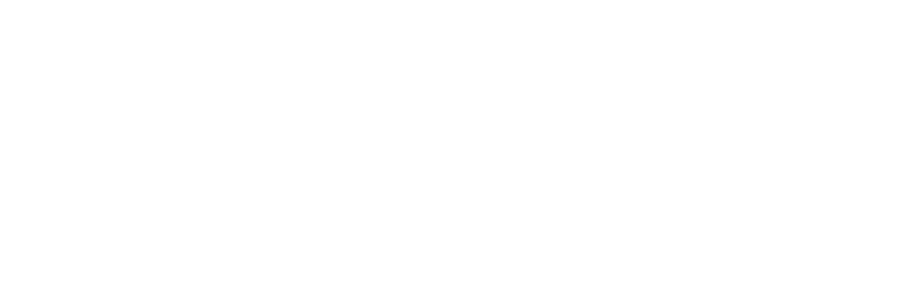
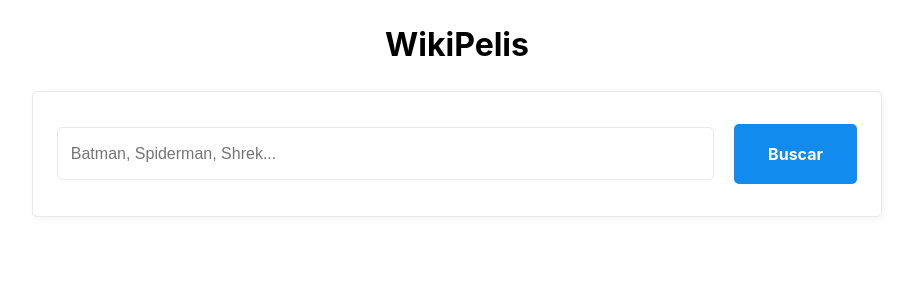
Before and after one commit to devrodrigolec/wikipelis, a React (Vite) app: page / in a window 1280 px wide. Shown: the top 300 px of the page, without its empty margins (183-1096 px from the left). Built offline with nearby package versions, Linux system fonts and the light colour scheme.

Commit message:
buscador y boton agregados

```diff
--- a/index.html
+++ b/index.html
@@ -7,7 +7,7 @@
     <title>WikiPelis</title>
   </head>
   <body>
-    <div id="root"></div>
+    <div id="root" class="page"></div>
     <script type="module" src="/src/main.jsx"></script>
   </body>
 </html>
--- a/src/App.css
+++ b/src/App.css
@@ -0,0 +1,32 @@
+body {
+  width: 100%;
+}
+.page {
+  width: 100%;
+  display: flex;
+  flex-direction: column;
+  align-items: center;
+}
+
+header {
+  width: 100%;
+  display: flex;
+  flex-direction: column;
+  align-items: center;
+}
+.form {
+  width: 80%;
+  display: flex;
+  align-items: center;
+  justify-content: center;
+  gap: 20px;
+}
+
+.form .buscador {
+  height: 38px;
+  margin: 0;
+}
+
+.form button {
+
+}
--- a/src/App.jsx
+++ b/src/App.jsx
@@ -1,13 +1,17 @@
-import './App.css'
+import "./App.css";
 
 function App() {
-
-
   return (
     <>
-
+      <header>
+        <h1>WikiPelis</h1>
+        <form action="" className="form">
+          <input className="buscador" type="text" placeholder="Batman, Spiderman, Shrek..." />
+          <button type="submit">Buscar</button>
+        </form>
+      </header>
     </>
-  )
+  );
 }
 
-export default App
+export default App;
```
Also changed, not shown: 1 other file (tests, documents, lock files or other folders).
